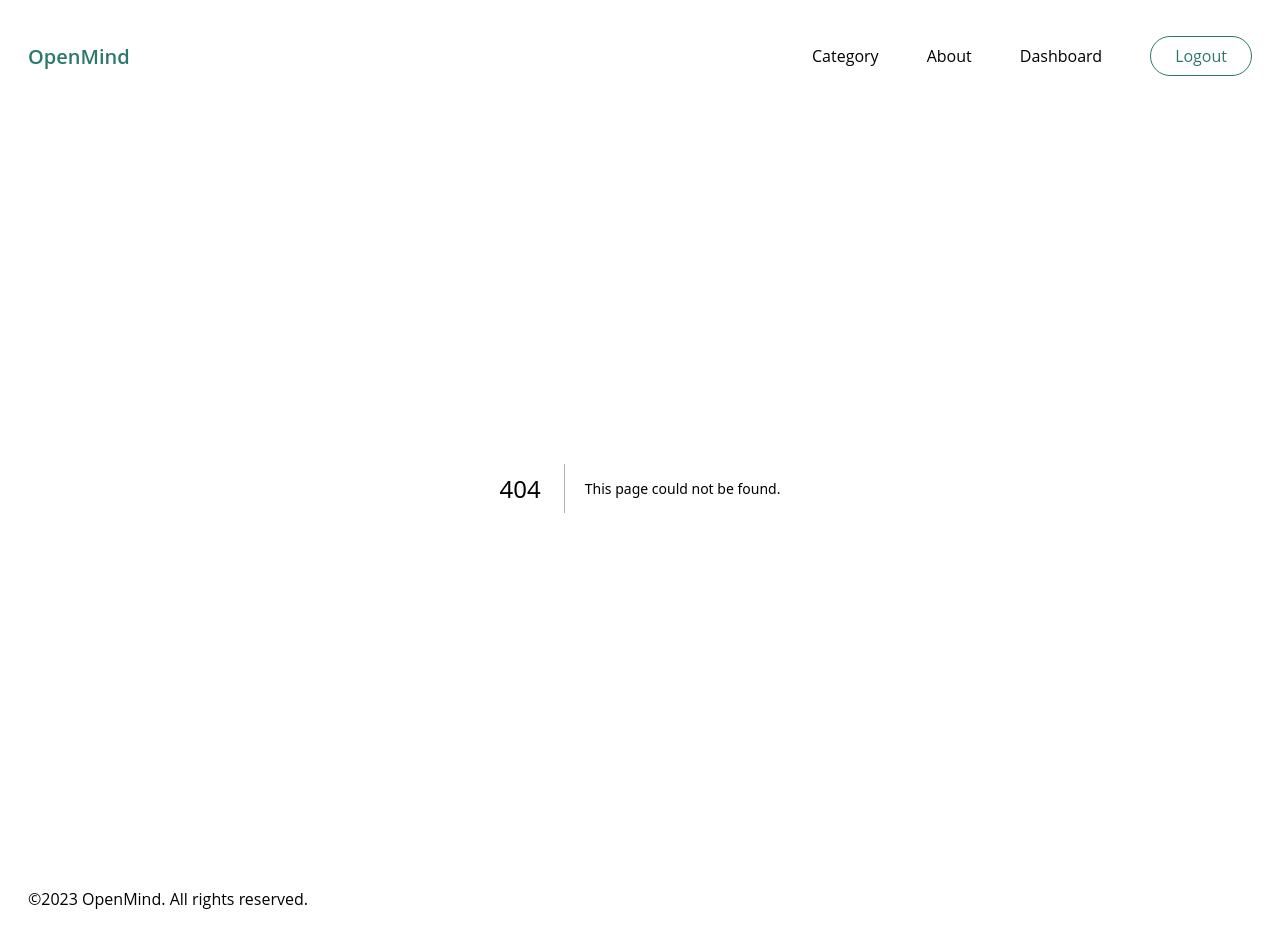
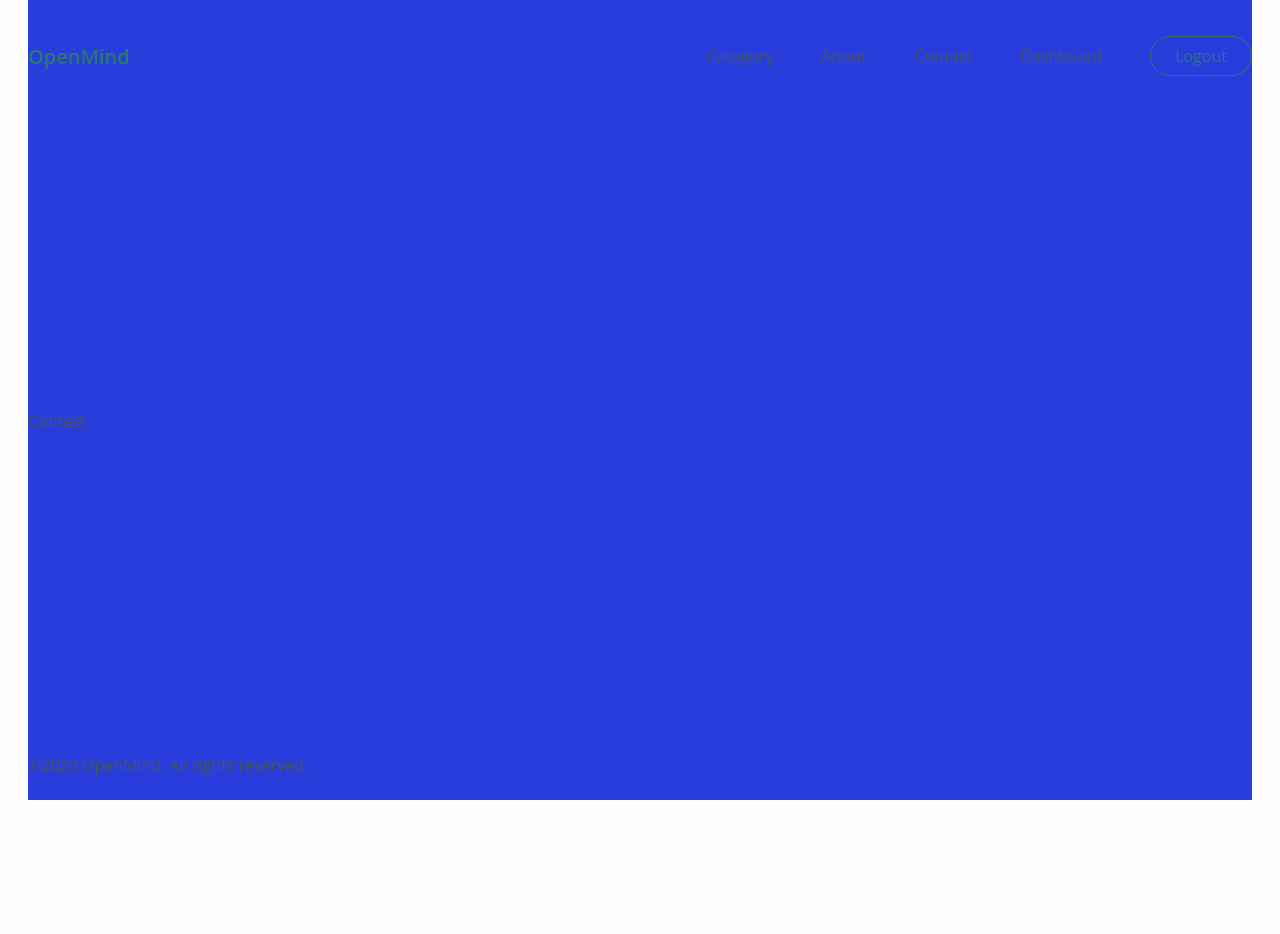
Before and after one commit to KrvMarina/OpenMind, a Next.js app: page /contact in a window 1280 px wide. Before the commit this address had no page. After the commit the page ends 800 px from the top, so only its background shows below. Built offline with nearby package versions, Linux system fonts and the light colour scheme.

Commit message:
add page-contact

```diff
--- a/src/app/components/navbar/navbar.jsx
+++ b/src/app/components/navbar/navbar.jsx
@@ -10,6 +10,7 @@ const Navbar = () => {
             <div className={styles.links}>
                 <Link href="/category">Category</Link>
                 <Link href="/about">About</Link>
+                <Link href="/contact">Contact</Link>
                 <Link href="/dashboard">Dashboard</Link>
 
                 <button className={styles.logout}
--- /dev/null
+++ b/src/app/contact/page.jsx
@@ -0,0 +1,12 @@
+import React from "react";
+import styles from './page.style.css'
+
+const Contact = () => {
+    return (
+        <div className={styles.container}>
+            Contact
+        </div>
+    )
+}
+
+export default Contact;
--- /dev/null
+++ b/src/app/contact/page.style.css
@@ -0,0 +1,3 @@
+.container {
+    background-color: rgb(41, 61, 220);
+}
--- a/src/app/globals.css
+++ b/src/app/globals.css
@@ -8,7 +8,7 @@ html,
 body {
   max-width: 100vw;
   overflow-x: hidden;
-  background-color: #FAFAFA;
+  background-color: #FCFCFC;
   color: #485656;
 
   font-family: "Open Sans", sans-serif;
```
